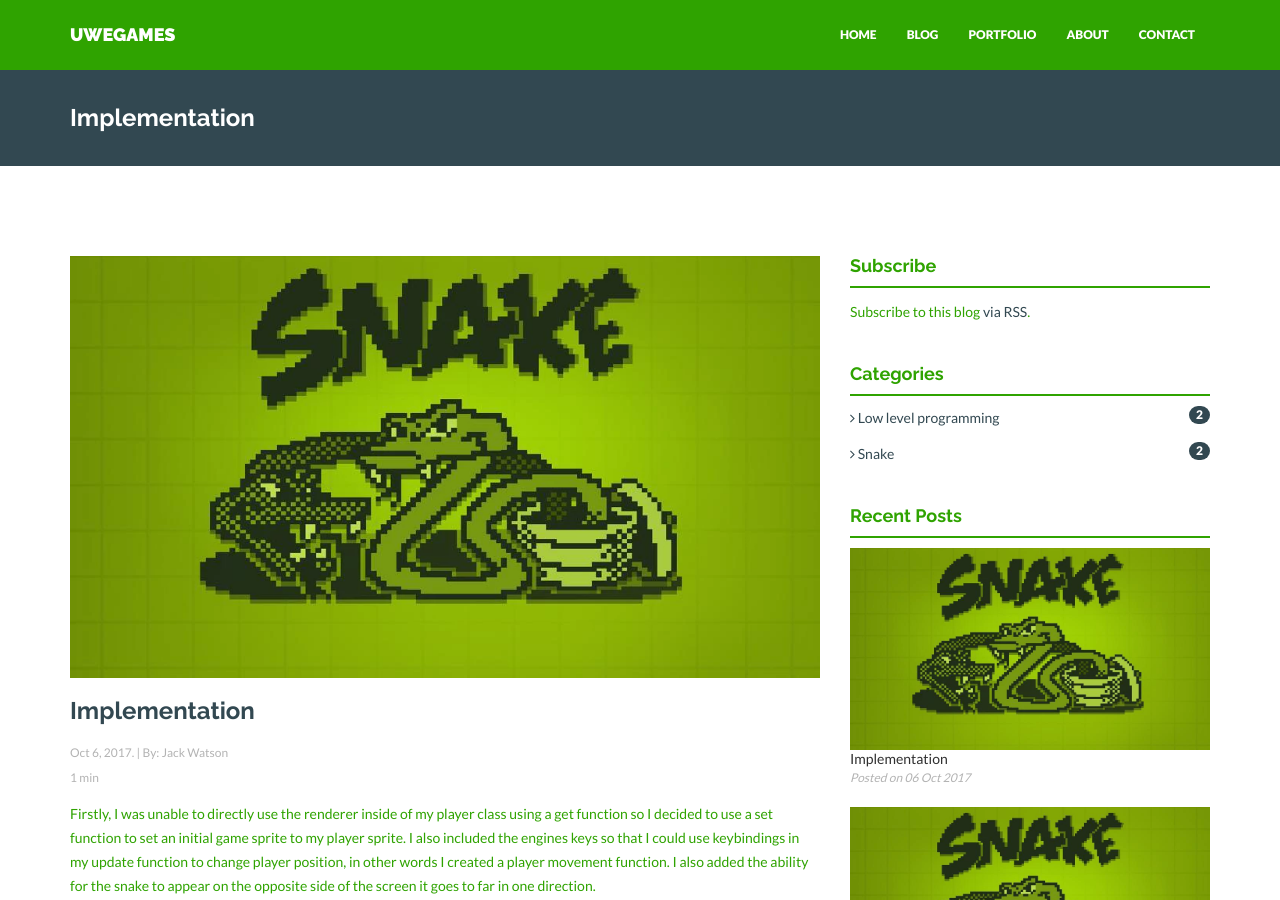
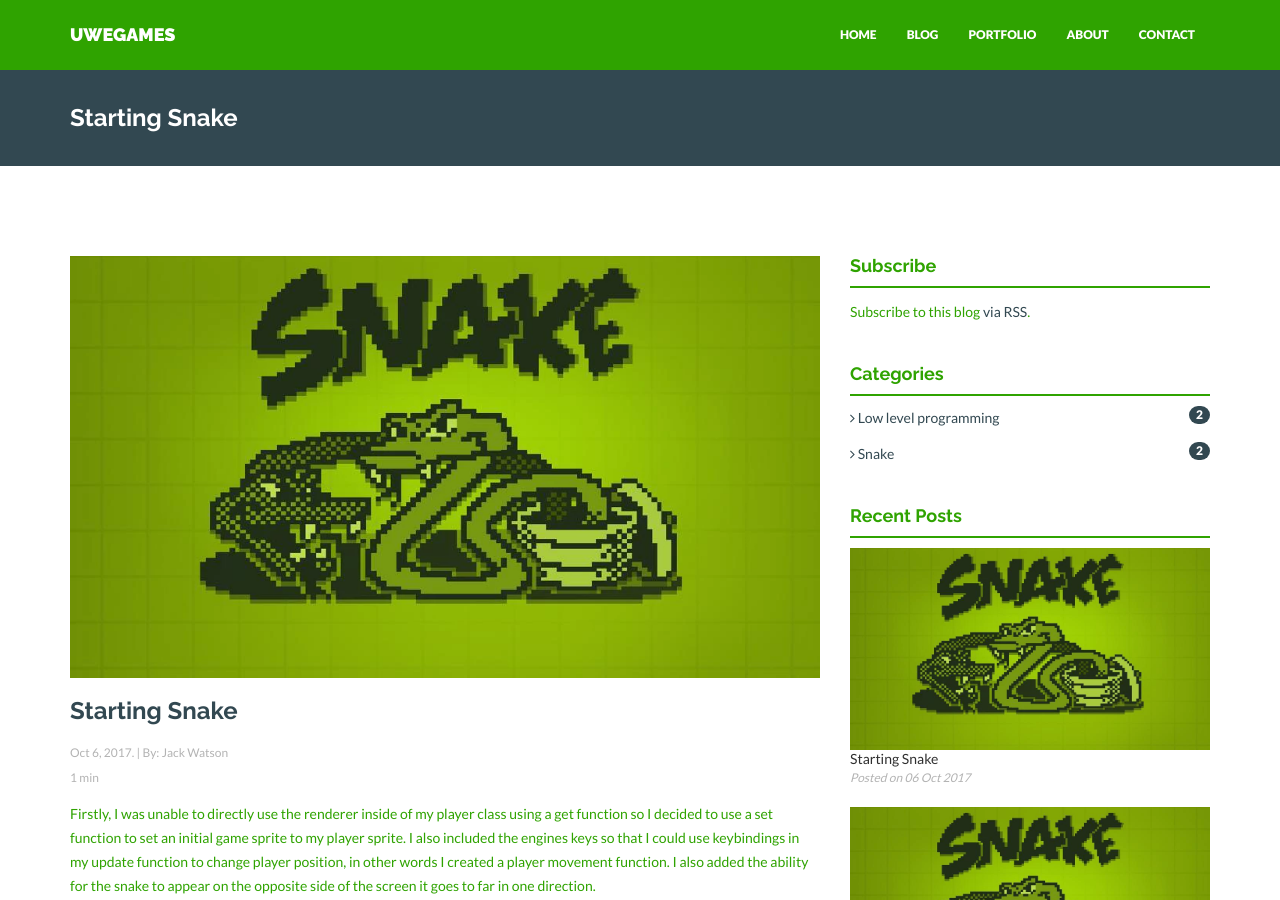
Before and after one commit to JackW8335/JackW8335.github.io, a Jekyll site: the page built from _posts/2017-10-13-Starting-Snake.markdown, in a window 1280 px wide and 900 px high. Built offline with Jekyll 4.4.1, drawn with Linux system fonts in a browser that asks for light colours; nearby versions of some CDN libraries.

Commit message:
Update and rename 2017-10-13-Snake.markdown to 2017-10-13-Starting-Snake.markdown

```diff
--- a/_posts/2017-10-13-Snake.markdown
+++ b/_posts/2017-10-13-Starting-Snake.markdown
@@ -1,6 +1,6 @@
 ---
 layout: post          #important: don't change this
-title: "Implementation"
+title: "Starting Snake"
 date: 2017-10-06 10:51
 author: Jack Watson
 categories:
```
